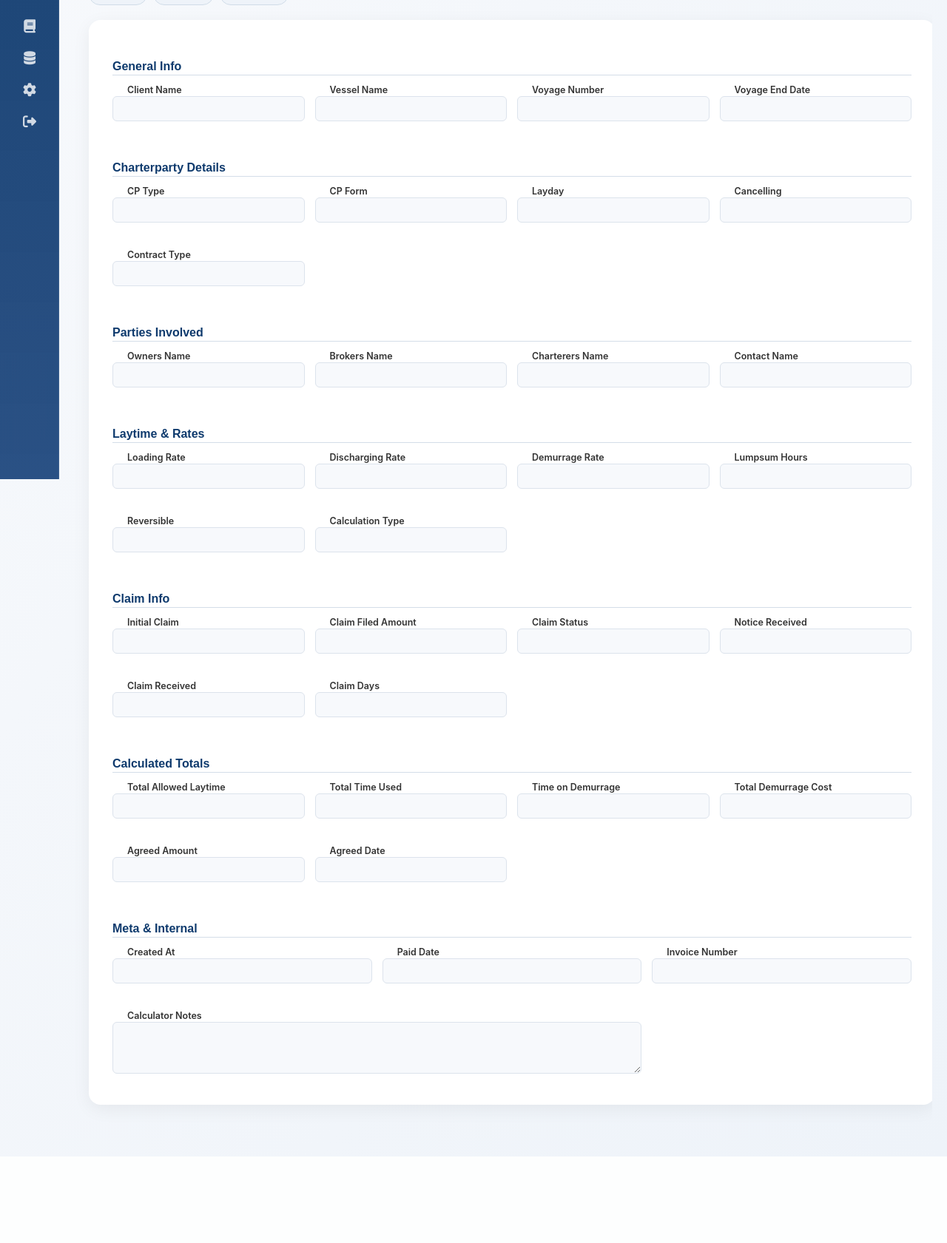
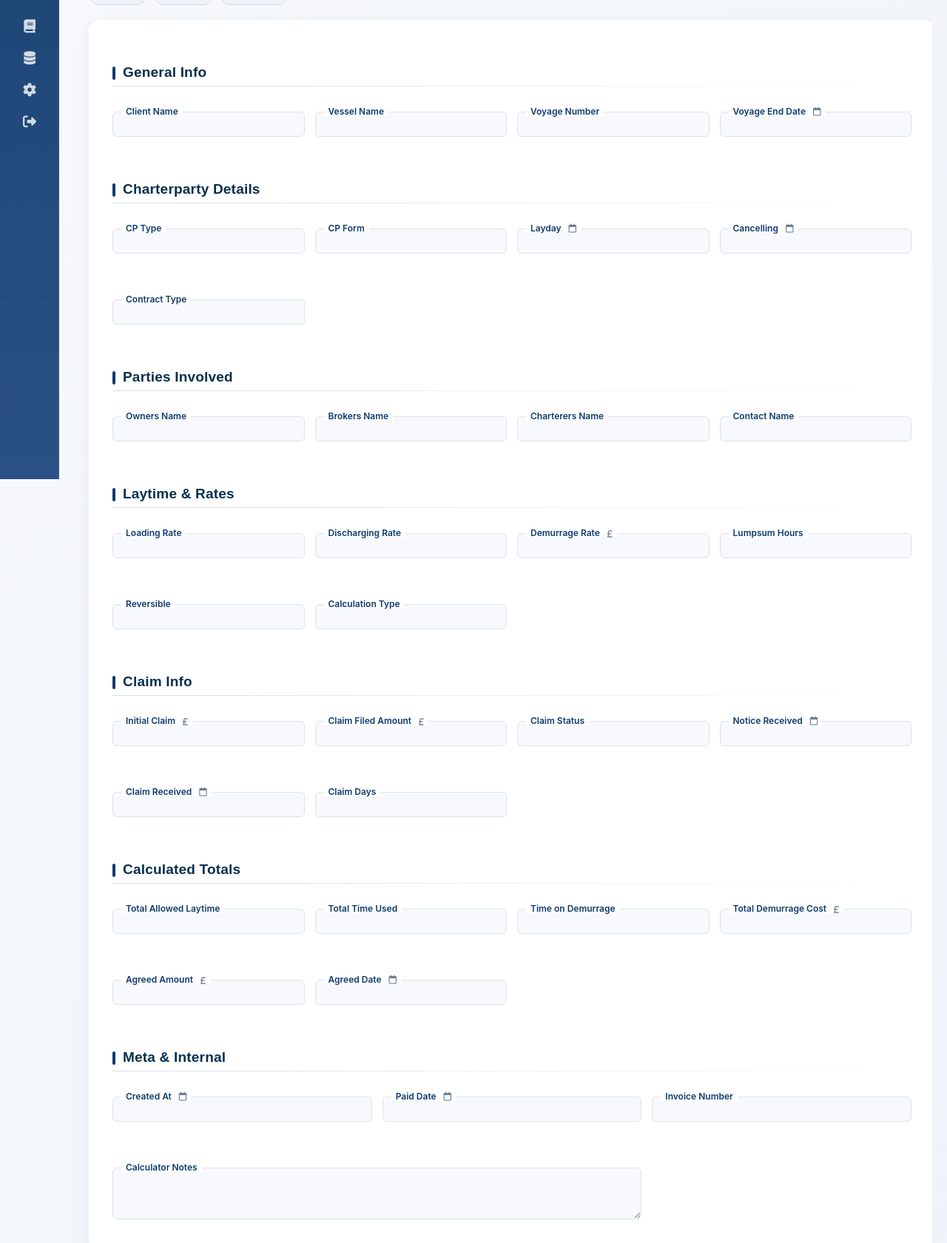
Before and after one commit to RayWalsh/Deepblue_demuro, a Flask app: template templates/case.html in a window 1280 px wide. Shown: the part 172-1853 px from the top of the page at 74% size. Before the commit the page ends 1736 px from the top, so only its background shows below. Run offline with Flask 3, Linux system fonts and the light colour scheme; the template is opened without the code that fills it, so the values that code supplies are empty.

Commit message:
Updated styling on the Case Page

```diff
--- a/static/css/case.css
+++ b/static/css/case.css
@@ -165,14 +165,49 @@ body.case-details .main-content {
 /* =============================
    Form Grid
 ============================= */
+/* =============================
+   Section Headers – Visual Hierarchy Boost
+============================= */
+
 .case-details-view h3 {
-  margin-top: 30px;
-  margin-bottom: 14px;
-  font-size: 16px;
-  font-weight: 600;
-  color: #0e3a6d;
-  border-bottom: 1px solid #d4dde8;
-  padding-bottom: 2px;
+  position: relative;
+  margin-top: 36px;
+  margin-bottom: 18px;
+  padding-left: 14px;
+
+  font-size: 19px;
+  font-weight: 700;
+  color: #082f4f; /* slightly darker than labels */
+  letter-spacing: 0.2px;
+  border-bottom: none;
+}
+
+/* Left accent bar */
+.case-details-view h3::before {
+  content: "";
+  position: absolute;
+  left: 0;
+  top: 3px;
+  height: 18px;
+  width: 4px;
+  border-radius: 2px;
+  background: #0e3a6d;
+}
+
+/* Subtle divider under each section */
+.case-details-view h3::after {
+  content: "";
+  position: absolute;
+  left: 0;
+  bottom: -8px;
+  width: 100%;
+  height: 1px;
+  background: linear-gradient(
+    to right,
+    #d6e0eb 0%,
+    rgba(214, 224, 235, 0.4) 60%,
+    transparent 100%
+  );
 }
 
 .form-grid {
@@ -542,11 +577,6 @@ body.case-details .main-content {
   color: white;
 }
 
-input.dirty,
-textarea.dirty {
-  border: 2px solid #f0b400;
-  background-color: #fff9e6;
-}
 /* =============================
    FIX: Editable field alignment
 ============================= */
@@ -603,3 +633,64 @@ textarea.dirty {
   border-color: #0e3a6d;
   background: #ffffff;
 }
+
+/* Dirty state for editable inputs (more specific to override base .form-field rules) */
+.form-field input.dirty,
+.form-field textarea.dirty {
+  border: 2px solid #f0b400;
+  background-color: #fff9e6;
+}
+
+/* =============================
+   FLOATING / OUTLINED LABELS — CASE PAGE ONLY
+============================= */
+
+body.case-details .form-field {
+  position: relative;
+  padding-top: 10px; /* space for floating label */
+}
+
+/* Label floats over the border */
+body.case-details .form-field label {
+  position: absolute;
+  top: 10px;              /* ⬅️ LOWERED */
+  left: 12px;
+  background: #fff;
+  padding: 0 6px;
+  font-size: 12px;
+  font-weight: 600;
+  color: #0e3a6d;
+  z-index: 2;
+  pointer-events: none;
+  line-height: 1;
+}
+
+/* Inputs need extra top padding */
+body.case-details .form-field input,
+body.case-details .form-field textarea,
+body.case-details .form-field select {
+  padding-top: 14px;
+}
+
+/* Prevent global form styles breaking this */
+body.case-details .form-field {
+  overflow: visible;
+}
+
+/* Label icons (date / money) */
+.form-field label {
+  display: inline-flex;
+  align-items: center;
+  gap: 6px;
+}
+
+.form-field .label-icon {
+  font-size: 12px;
+  color: #6b7f95; /* muted, professional */
+  margin-left: 4px;
+}
+
+/* Optional: slightly stronger for money */
+.form-field .label-icon.fa-sterling-sign {
+  font-size: 11px;
+}
--- a/static/js/case.js
+++ b/static/js/case.js
@@ -1,10 +1,14 @@
 document.addEventListener("DOMContentLoaded", () => {
 
+  // ==============================
+  // 🔗 Core DOM references
+  // ==============================
   const formInputs = document.querySelectorAll("input, textarea");
   const editBtn = document.getElementById("editBtn");
   const saveNotice = document.getElementById("saveNotification");
   const caseContainer = document.querySelector(".case-detail-container");
   const caseId = caseContainer?.dataset.caseId;
+  const backBtn = document.getElementById("backToLedger");
 
   let hasUnsavedChanges = false;
   let isSaving = false;
@@ -12,7 +16,7 @@ document.addEventListener("DOMContentLoaded", () => {
   const originalData = {};
 
   // ==============================
-  // 🔔 Save state helper
+  // 🔔 Save notification helper
   // ==============================
   function showSaveState(type, text, autoHide = true) {
     saveNotice.className = `save-notification ${type}`;
@@ -52,8 +56,9 @@ document.addEventListener("DOMContentLoaded", () => {
       } else {
         input.classList.remove("dirty");
         hasUnsavedChanges = [...formInputs].some(i => i.classList.contains("dirty"));
+
         if (!hasUnsavedChanges) {
-          showSaveState("success", "All changes saved");
+          showSaveState("info", "No unsaved changes", false);
         }
       }
     });
@@ -72,7 +77,7 @@ document.addEventListener("DOMContentLoaded", () => {
   // ==============================
   // ⬅️ Back navigation protection
   // ==============================
-  document.querySelector(".header-btn[href]")?.addEventListener("click", (e) => {
+  backBtn?.addEventListener("click", (e) => {
     if (hasUnsavedChanges && !confirm("You have unsaved changes. Leave without saving?")) {
       e.preventDefault();
     }
@@ -83,7 +88,6 @@ document.addEventListener("DOMContentLoaded", () => {
   // ==============================
   editBtn?.addEventListener("click", () => {
     const isEditing = editBtn.classList.toggle("editing");
-
     document.body.classList.toggle("editing", isEditing);
 
     formInputs.forEach(input => {
@@ -117,7 +121,7 @@ document.addEventListener("DOMContentLoaded", () => {
       });
 
       if (Object.keys(changedData).length === 0) {
-        showSaveState("success", "No changes to save");
+        showSaveState("info", "No changes to save");
         return;
       }
 
@@ -153,4 +157,30 @@ document.addEventListener("DOMContentLoaded", () => {
         });
     }
   });
+
+  // ==============================
+  // 🎯 Field type icons (dates & money)
+  // ==============================
+  const FIELD_TYPE_ICONS = {
+    date: "fa-regular fa-calendar",
+    money: "fa-solid fa-sterling-sign"
+  };
+
+  document.querySelectorAll(".form-field").forEach(field => {
+    const input = field.querySelector("[data-field-type]");
+    const label = field.querySelector("label");
+
+    if (!input || !label) return;
+
+    const type = input.dataset.fieldType;
+    const iconClass = FIELD_TYPE_ICONS[type];
+    if (!iconClass) return;
+
+    const icon = document.createElement("i");
+    icon.className = `label-icon ${iconClass}`;
+    icon.setAttribute("aria-hidden", "true");
+
+    label.appendChild(icon);
+    field.classList.add("has-label-icon");
+  });
 });
```
Also changed, not shown: templates/case.html (+214 -35 lines).
